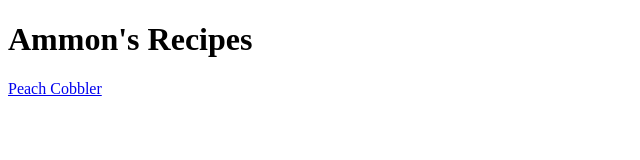
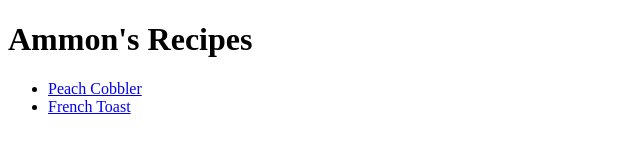
Before and after one commit to Ammon-Faust/project-recipes, a plain HTML site: page index.html in a window 1280 px wide. Shown: the whole page, without its empty margins (0-640 px from the left). Drawn offline with Linux system fonts and the light colour scheme.

Commit message:
Created french-toast.html and boilerplate, link on index to french-toast

```diff
--- a/index.html
+++ b/index.html
@@ -7,6 +7,9 @@
     <h1>Ammon's Recipes</h1>
 </head>
 <body>
-    <a href="recipes/peach-cobbler.html">Peach Cobbler</a>
+    <ul>
+    <li><a href="recipes/peach-cobbler.html">Peach Cobbler</a></li>
+    <li><a href="recipes/french-toast.html">French Toast</a></li>
+    </ul>
 </body>
 </html>
```
Also changed, not shown: recipes/french-toast.html (added).
